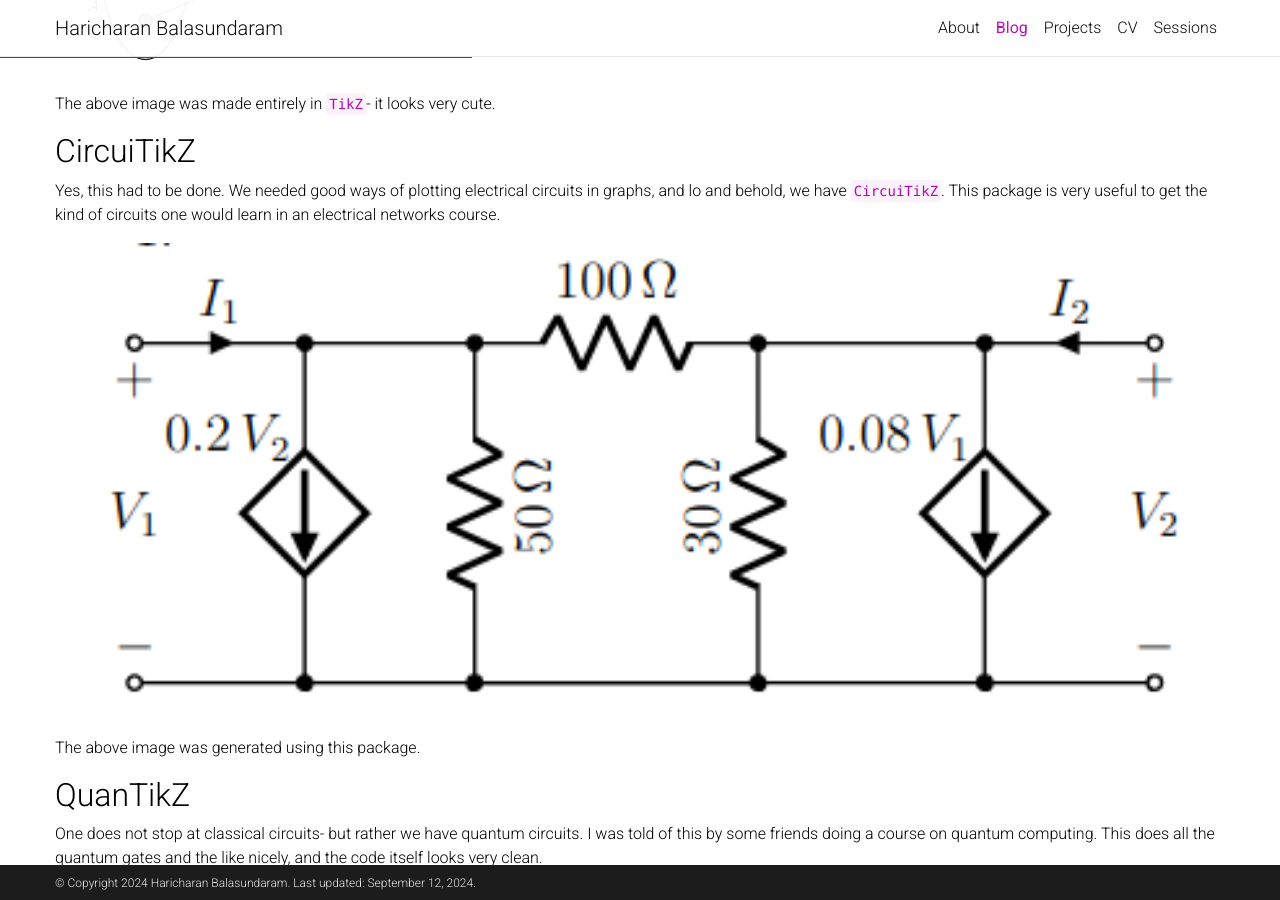
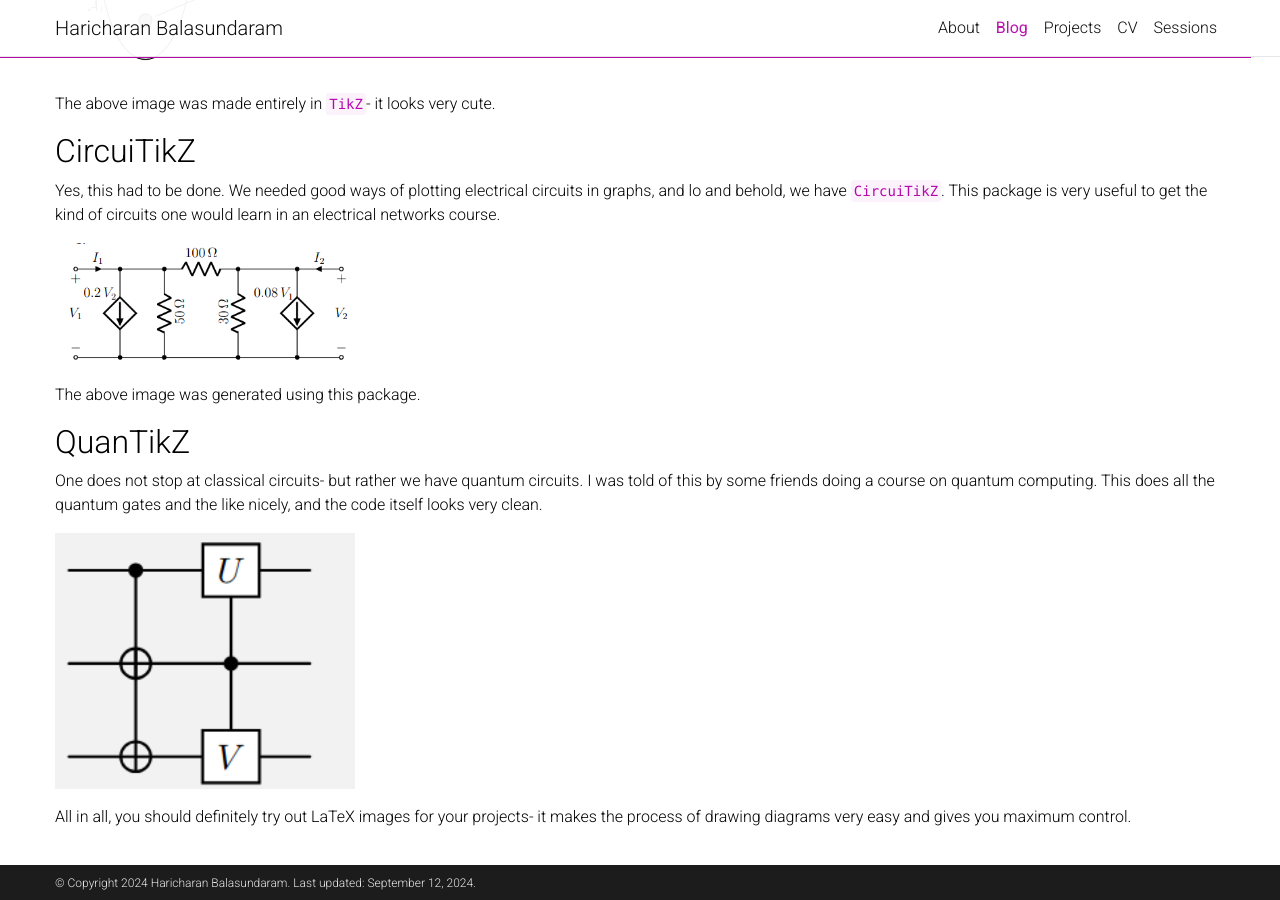
Before and after one commit to Haricharan1212/Haricharan1212.github.io, a Jekyll site: the page built from _posts/2024-09-07-latex.md, in a window 1280 px wide and 900 px high, scrolled down 640 px. Built offline with Jekyll 4.4.1, drawn with Linux system fonts in a browser that asks for light colours; full-size pictures stand in for the smaller copies a plugin makes; comment, search, counter and statistics services are not loaded; a style sheet for code colours, icons or effects is not loaded.

Commit message:
Updated images

```diff
--- a/_posts/2024-09-07-latex.md
+++ b/_posts/2024-09-07-latex.md
@@ -20,7 +20,7 @@ The above image was made entirely in `TikZ`- it looks very cute.
 
 Yes, this had to be done. We needed good ways of plotting electrical circuits in graphs, and lo and behold, we have `CircuiTikZ`. This package is very useful to get the kind of circuits one would learn in an electrical networks course.
 
-{% include figure.liquid loading="eager" path="assets/img/circuitikz_image.png" %}
+{% include figure.liquid loading="eager" path="assets/img/circuitikz_image.png" width="300" %}
 
 The above image was generated using this package.
 
@@ -28,6 +28,6 @@ The above image was generated using this package.
 
 One does not stop at classical circuits- but rather we have quantum circuits. I was told of this by some friends doing a course on quantum computing. This does all the quantum gates and the like nicely, and the code itself looks very clean.
 
-{% include figure.liquid loading="eager" path="assets/img/quantikz_image.png" %}
+{% include figure.liquid loading="eager" path="assets/img/quantikz_image.png" width="300" %}
 
 All in all, you should definitely try out LaTeX images for your projects- it makes the process of drawing diagrams very easy and gives you maximum control.
```
